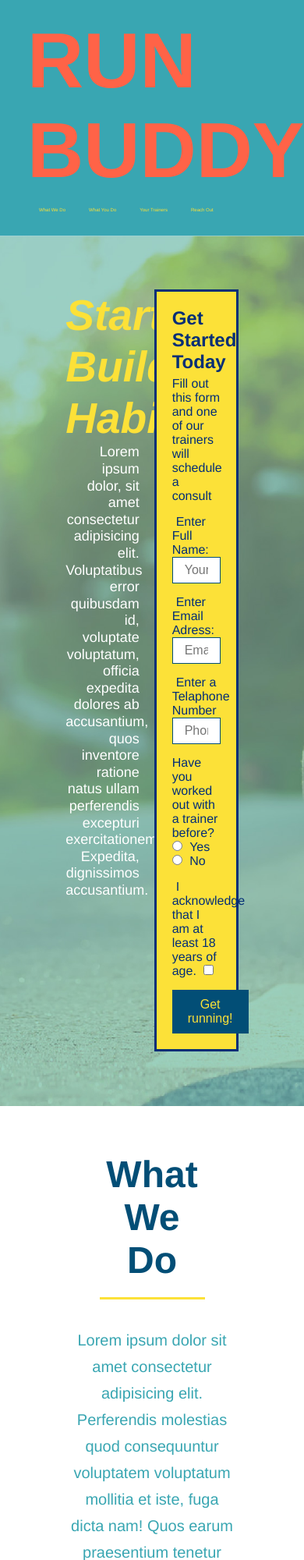
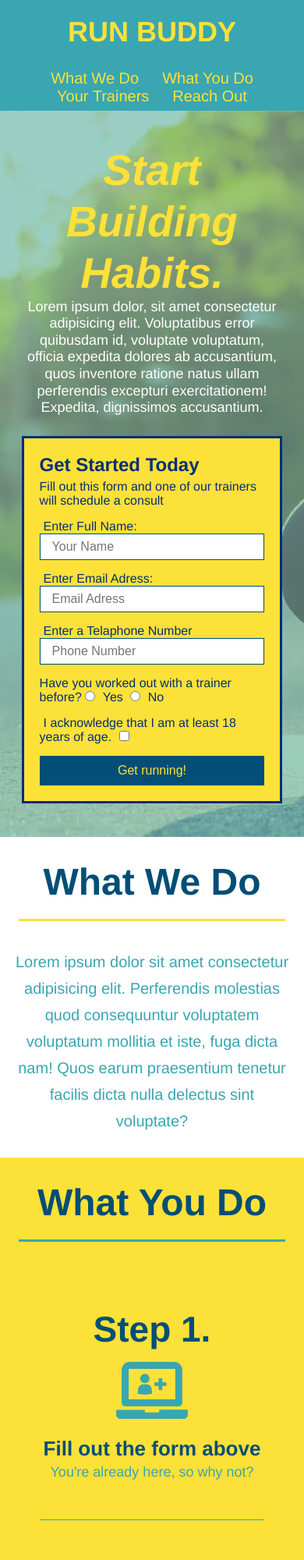
Before and after one commit to DexZax/run-buddy, a plain HTML site: page index.html in a window 390 px wide. Shown: the top 2000 px of the page at 78% size. Drawn offline with Linux system fonts and the light colour scheme.

Commit message:
media queries for different screen sizes

```diff
--- a/assets/css/style.css
+++ b/assets/css/style.css
@@ -353,23 +353,111 @@ section {
 /* media query for smaller desktop screens and smaller */
 
 @media screen and (max-width: 980px) {
-    header h1 a {
-        color: tomato;
+    header {
+        padding-bottom: 0;
+        justify-content: center;
+    }
+
+    header h1 {
+        width: 100%;
+        text-align: center;
+    }
+
+    header nav ul {
+        margin-top: 20px;
+        width: 100%;
+        justify-content: center;
+    }
+
+    header nav ul li a {
+        font-size: 20px;
+    }
+
+    footer h2, footer div {
+        text-align: center;
+        width: 100%;
+    }
+
+    .hero-cta, .hero-form {
+        width: 100%;
+    }
+
+      .hero-cta {
+        text-align: center;
+    }
+
+    .section-title {
+        width: 80%;
+    }
+
+      .trainer {
+        flex: 0 70%;
+    }
+
+      .contact-info iframe {
+        flex: 1 100%;
     }
 }
 
 /* media query for tablets and smaller */
 
 @media screen and (max-width: 768px) {
-    header h1 {
-        font-size: 80px;
+    section {
+        padding: 30px 15px;
     }
+
+    .step h3 {
+        flex: 1 100%;
+        text-align: center;
+    }
+
+    .step-info {
+        flex: 2 100%;
+        text-align: center;
+        justify-content: center;
+    }
+
+    .step-img {
+        flex: 0 32%;
+        margin-right: 0;
+        margin-top: 15px;
+        margin-bottom: 15px;
+    }
+
+    .step-text {
+        flex: 100%;
+    }
+
 }
 
 /* media query for mobile phones and smaller */
 
 @media screen and (max-width: 575px) {
-    header h1 {
-        font-size: 100px;
+    .hero-form button {
+        width: 100%;
+    }
+
+    .section-title {
+        width: 95%;
+    }
+
+    .intro p {
+        width: 100%;
+    }
+
+    .trainer {
+        flex: 0 100%;
+    }
+
+    .contact-info {
+        text-align: center;
+    }
+
+    .contact-info > * {
+        flex: 0 100%;
+    }
+
+    .contact-form {
+        order: 3;
     }
 }
```
